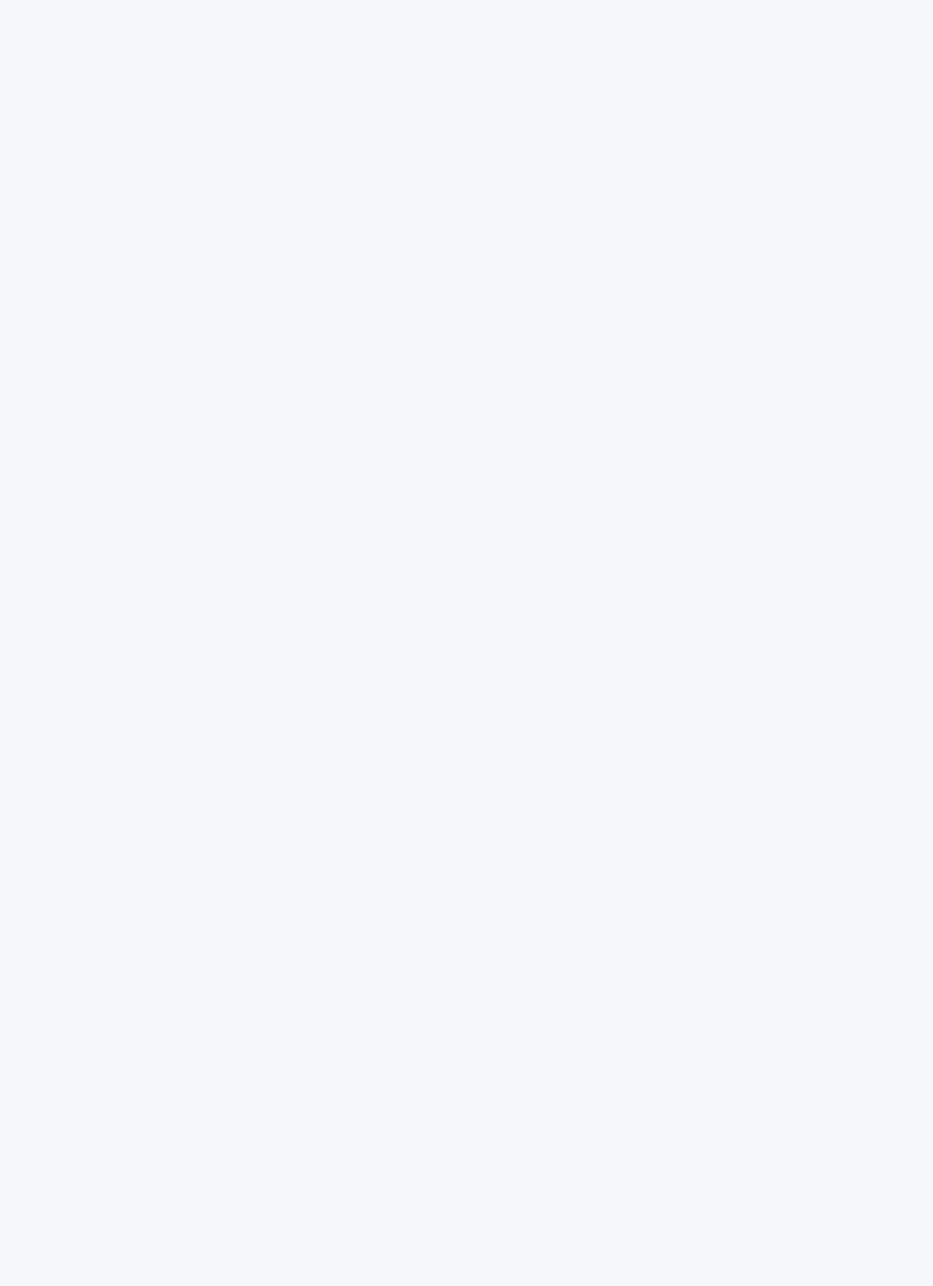
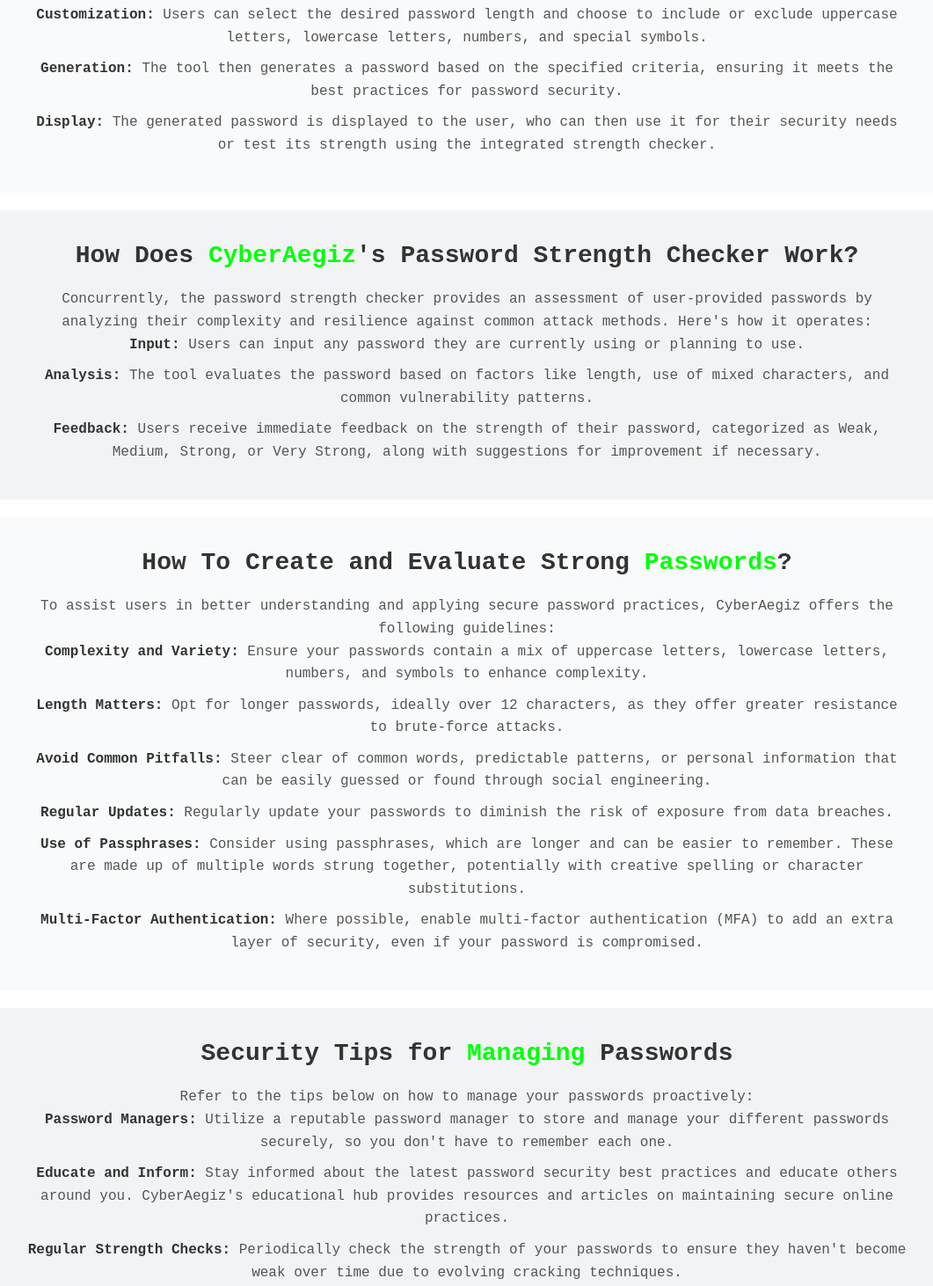
Before and after one commit to wan-aiman/cyberaegiz, a React (Create React App) app in the folder client/: page /password-management in a window 1280 px wide. Shown: the part 1048-2510 px from the top of the page at 88% size, without its empty margins (109-1170 px from the left). Before the commit the page ends 978 px from the top, so only its background shows below. Built offline with nearby package versions, Linux system fonts and the light colour scheme.

Commit message:
Updated password management page and added info section styling

```diff
--- a/client/src/pages/PasswordManagement.js
+++ b/client/src/pages/PasswordManagement.js
@@ -144,6 +144,56 @@ function PasswordManagement() {
           />
           <StrengthChecker strength={strength} />
         </div>
+
+        {/* Information Section */}
+      <div className="info-section">
+          {/* Password Generator Explanation */}
+          <div className="info-block">
+              <h2>How Does <span className="highlight">CyberAegiz</span>'s Password Generator Work?</h2>
+              <p>CyberAegiz's password generator tool helps users create strong, secure passwords by automating the inclusion of various character types. Here's the functionality breakdown:</p>
+              <ul>
+                  <li><strong>Customization:</strong> Users can select the desired password length and choose to include or exclude uppercase letters, lowercase letters, numbers, and special symbols.</li>
+                  <li><strong>Generation:</strong> The tool then generates a password based on the specified criteria, ensuring it meets the best practices for password security.</li>
+                  <li><strong>Display:</strong> The generated password is displayed to the user, who can then use it for their security needs or test its strength using the integrated strength checker.</li>
+              </ul>
+          </div>
+
+          {/* Password Strength Checker Explanation */}
+          <div className="info-block light-bg">
+              <h2>How Does <span className="highlight">CyberAegiz</span>'s Password Strength Checker Work?</h2>
+              <p>Concurrently, the password strength checker provides an assessment of user-provided passwords by analyzing their complexity and resilience against common attack methods. Here's how it operates:</p>
+              <ul>
+                  <li><strong>Input:</strong> Users can input any password they are currently using or planning to use.</li>
+                  <li><strong>Analysis:</strong> The tool evaluates the password based on factors like length, use of mixed characters, and common vulnerability patterns.</li>
+                  <li><strong>Feedback:</strong> Users receive immediate feedback on the strength of their password, categorized as Weak, Medium, Strong, or Very Strong, along with suggestions for improvement if necessary.</li>
+              </ul>
+          </div>
+
+          {/* Creating Strong Passwords */}
+          <div className="info-block">
+              <h2>How To Create and Evaluate Strong <span className="highlight">Passwords</span>?</h2>
+              <p>To assist users in better understanding and applying secure password practices, CyberAegiz offers the following guidelines:</p>
+              <ul>
+                  <li><strong>Complexity and Variety:</strong> Ensure your passwords contain a mix of uppercase letters, lowercase letters, numbers, and symbols to enhance complexity.</li>
+                  <li><strong>Length Matters:</strong> Opt for longer passwords, ideally over 12 characters, as they offer greater resistance to brute-force attacks.</li>
+                  <li><strong>Avoid Common Pitfalls:</strong> Steer clear of common words, predictable patterns, or personal information that can be easily guessed or found through social engineering.</li>
+                  <li><strong>Regular Updates:</strong> Regularly update your passwords to diminish the risk of exposure from data breaches.</li>
+                  <li><strong>Use of Passphrases:</strong> Consider using passphrases, which are longer and can be easier to remember. These are made up of multiple words strung together, potentially with creative spelling or character substitutions.</li>
+                  <li><strong>Multi-Factor Authentication:</strong> Where possible, enable multi-factor authentication (MFA) to add an extra layer of security, even if your password is compromised.</li>
+              </ul>
+          </div>
+
+          {/* Security Tips for Managing Passwords */}
+          <div className="info-block light-bg">
+              <h2>Security Tips for <span className="highlight">Managing</span> Passwords</h2>
+              <p>Refer to the tips below on how to manage your passwords proactively:</p>
+              <ul>
+                  <li><strong>Password Managers:</strong> Utilize a reputable password manager to store and manage your different passwords securely, so you don't have to remember each one.</li>
+                  <li><strong>Educate and Inform:</strong> Stay informed about the latest password security best practices and educate others around you. CyberAegiz's educational hub provides resources and articles on maintaining secure online practices.</li>
+                  <li><strong>Regular Strength Checks:</strong> Periodically check the strength of your passwords to ensure they haven't become weak over time due to evolving cracking techniques.</li>
+              </ul>
+          </div>
+      </div>
       </section>
     </main>
   );
--- a/client/src/pages/password.css
+++ b/client/src/pages/password.css
@@ -213,3 +213,78 @@ nav {
     margin-top: 10px;
     cursor: pointer;
 }
+
+
+/* Information Section */
+.info-section {
+    max-width: 1200px;
+    margin: 40px auto;
+    padding: 0 20px;
+    display: flex;
+    flex-direction: column;
+    align-items: center;
+}
+
+.info-block {
+    width: 100%;
+    padding: 30px 60px;
+    color: #333;
+    line-height: 1.6;
+    background-color: #F9FAFB;
+    margin-bottom: 20px;
+    border-radius: 12px;
+}
+
+.info-block.light-bg {
+    background-color: #F1F3F5;
+}
+
+.info-block h2 {
+    font-size: 28px;
+    color: #333;
+    margin-bottom: 15px;
+}
+
+.info-block .highlight {
+    color: #00FF08;
+    font-weight: bold;
+}
+
+.info-block p,
+.info-block ul {
+    font-size: 16px;
+    color: #555;
+}
+
+.info-block ul {
+    list-style-type: none;
+    padding-left: 0;
+}
+
+.info-block ul li {
+    margin-bottom: 10px;
+}
+
+.info-block ul li strong {
+    color: #333;
+}
+
+/* Responsive Adjustments */
+@media (max-width: 768px) {
+    .container, .phishing-tool, .info-section {
+        padding: 0 10px;
+    }
+
+    .info-block {
+        padding: 20px 30px;
+    }
+
+    .hero-content {
+        flex-direction: column;
+        text-align: center;
+    }
+
+    .text-content, .hero-image img {
+        max-width: 100%;
+    }
+}
```
